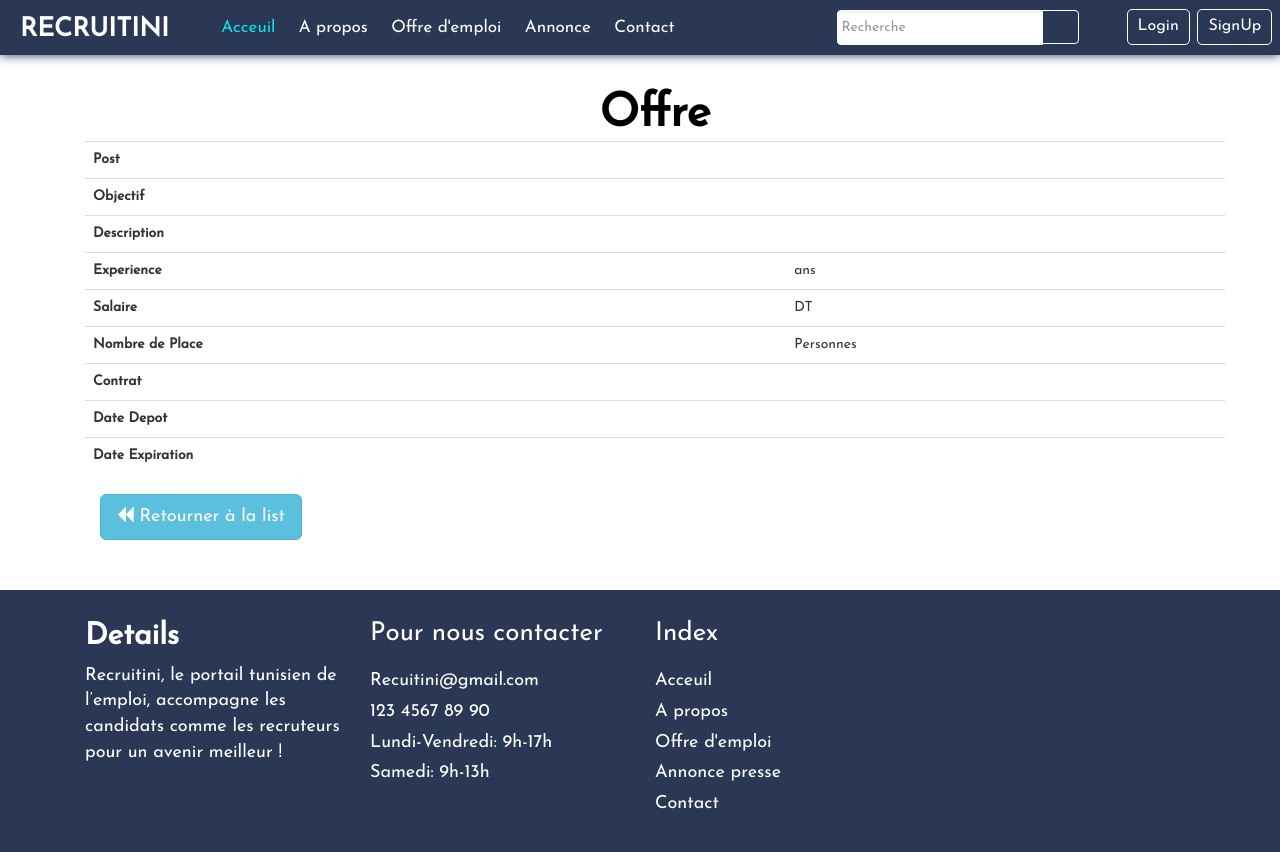
After one commit to Bouadila/PIDev, a Symfony app: template ProjPiDev/templates/offre/showcandidat.html.twig in a window 1280 px wide. The commit adds this page. Run offline with Twig, Linux system fonts and the light colour scheme; the template is opened without the code that fills it, so the values that code supplies are empty; some libraries are stand-ins or nearby versions; some web fonts are replaced.

Commit message:
"page d'affichage pour le candidat"

```diff
--- a/ProjPiDev/composer.json
+++ b/ProjPiDev/composer.json
@@ -36,7 +36,8 @@
         "symfony/web-server-bundle": "4.4.*",
         "symfony/yaml": "4.4.*",
         "twig/extra-bundle": "^2.12|^3.0",
-        "twig/twig": "^2.12|^3.0"
+        "twig/twig": "^2.12|^3.0",
+        "vich/uploader-bundle": "^1.16"
     },
     "require-dev": {
         "symfony/browser-kit": "^4.4",
--- a/ProjPiDev/config/bundles.php
+++ b/ProjPiDev/config/bundles.php
@@ -13,4 +13,5 @@ return [
     Symfony\Bundle\DebugBundle\DebugBundle::class => ['dev' => true, 'test' => true],
     Symfony\Bundle\MakerBundle\MakerBundle::class => ['dev' => true],
     Symfony\Bundle\WebServerBundle\WebServerBundle::class => ['dev' => true],
+    Vich\UploaderBundle\VichUploaderBundle::class => ['all' => true],
 ];
--- a/ProjPiDev/templates/base.html.twig
+++ b/ProjPiDev/templates/base.html.twig
@@ -45,8 +45,8 @@
                         <ul class="nav navbar-nav navbar col-sm-7">
                             <li class="active"><a href="{{ path('home') }}">Acceuil</a></li>
                             <li><a href=#>A propos</a></li>
-                            <li><a href=#>Offre d'emploi</a></li>
-                            <li><a href=#>Annonce Presse</a></li>
+                            <li><a href='{{ path('offre_index') }}'>Offre d'emploi</a></li>
+                            <li><a href='{{ path('index_candidat') }}'>Annonce </a></li>
                             <li><a href="{{ path('contact') }}">Contact</a></li>
                         </ul>
 
--- a/ProjPiDev/templates/contrat/_delete_form.html.twig
+++ b/ProjPiDev/templates/contrat/_delete_form.html.twig
@@ -1,4 +1,4 @@
-<form method="post" action="{{ path('contrat_delete', {'id': contrat.id}) }}" onsubmit="return confirm('Are you sure you want to delete this item?');">
+<form method="post" action="{{ path('contrat_delete', {'id': contrat.id}) }}" onsubmit="return confirm('vous êtes sûr que vous voulez archiver cette offre ?');">
     <input type="hidden" name="_method" value="DELETE">
     <input type="hidden" name="_token" value="{{ csrf_token('delete' ~ contrat.id) }}">
     <button  class="btn btn-info backBtn btn-lg pull-left"> <i class="fa fa-minus-circle" aria-hidden="true"></i> Delete</button>
--- /dev/null
+++ b/ProjPiDev/templates/offre/showcandidat.html.twig
@@ -0,0 +1,57 @@
+{% extends 'base.html.twig' %}
+
+{% block title %}Offre{% endblock %}
+
+{% block body %}
+    <div class="container">
+        <div class=" text-center mt-5 ">
+            <h2>Offre {{ offre.post }}</h2>
+        </div>
+        <table class="table">
+            <tbody>
+            <tr scope="row">
+                <th scope="col">Post</th>
+                <td scope="col">{{ offre.post }}</td>
+            </tr>
+            <tr scope="row">
+                <th scope="col">Objectif</th>
+                <td scope="col">{{ offre.objectif }}</td>
+            </tr>
+            <tr scope="row">
+                <th scope="col">Description</th>
+                <td scope="col">{{ offre.description }}</td>
+            </tr>
+            <tr scope="row">
+                <th scope="col">Experience</th>
+                <td scope="col">{{ offre.experience }} ans</td>
+            </tr>
+            <tr scope="row">
+                <th scope="col">Salaire</th>
+                <td scope="col">{{ offre.salaire }} DT</td>
+            </tr>
+            <tr scope="row">
+                <th scope="col">Nombre de Place</th>
+                <td scope="col">{{ offre.nombrePlace }} Personnes</td>
+            </tr>
+            <tr scope="row">
+                <th scope="col">Contrat</th>
+                <td scope="col">{{ offre.contrat.type }}</td>
+            </tr>
+            <tr scope="row">
+                <th scope="col">Date Depot</th>
+                <td scope="col">{{ offre.dateDepo ? offre.dateDepo|date('Y-m-d') : '' }}</td>
+            </tr>
+            <tr scope="row">
+                <th scope="col">Date Expiration</th>
+                <td scope="col">{{ offre.dateExpiration ? offre.dateExpiration|date('Y-m-d') : '' }}</td>
+            </tr>
+            </tbody>
+        </table>
+        <div class="col-md-6">
+            <a href="{{ path('index_candidat') }}" class="btn btn-info backBtn btn-lg pull-left">
+                <i class="fa fa-backward" aria-hidden="true"></i>
+                Retourner à la list
+            </a>
+        </div>
+    </div>
+{% endblock %}
```
Also changed, not shown: ProjPiDev/migrations/Version20210303203556.php (added, +31 -0 lines), ProjPiDev/migrations/Version20210304005248.php (added, +35 -0 lines), ProjPiDev/migrations/Version20210304011054.php (added, +35 -0 lines), ProjPiDev/migrations/Version20210304012747.php (added, +35 -0 lines), ProjPiDev/src/Controller/OffreController.php (+20 -1 lines), ProjPiDev/templates/offre/indexcandidat.html.twig (added, +30 -0 lines), ProjPiDev/public/img/offre.png (added), 3 other files.
